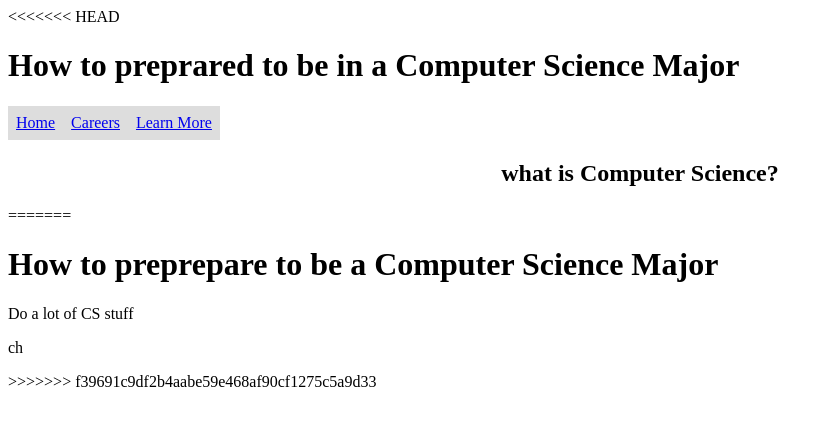
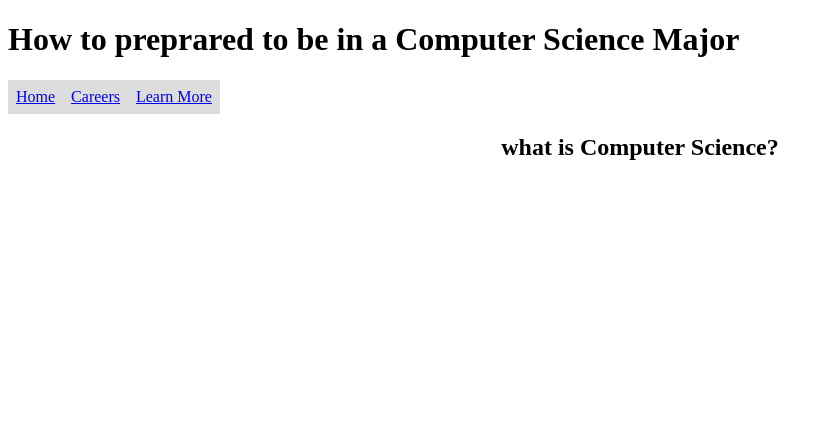
Before and after one commit to ocTrung/swe4project1, a plain HTML site: page index.html in a window 1280 px wide. Shown: the whole page, without its empty margins (0-833 px from the left). Drawn offline with Linux system fonts and the light colour scheme.

Commit message:
edited index page

```diff
--- a/index.html
+++ b/index.html
@@ -1,7 +1,7 @@
 <!DOCTYPE html>
 <html>
     <body>
-<<<<<<< HEAD
+
         <h1>How to preprared to be in a Computer Science Major</h1>
         <html>
 <head>
@@ -49,10 +49,6 @@ background-color: #4CAF50;
 
     <h2>what is Computer Science? </h2>
 </center>
-=======
-        <h1>How to preprepare to be a Computer Science Major</h1>
-        <p>Do a lot of CS stuff</p>
-        <p>ch</p>
->>>>>>> f39691c9df2b4aabe59e468af90cf1275c5a9d33
+
     </body>
 </html>
```
